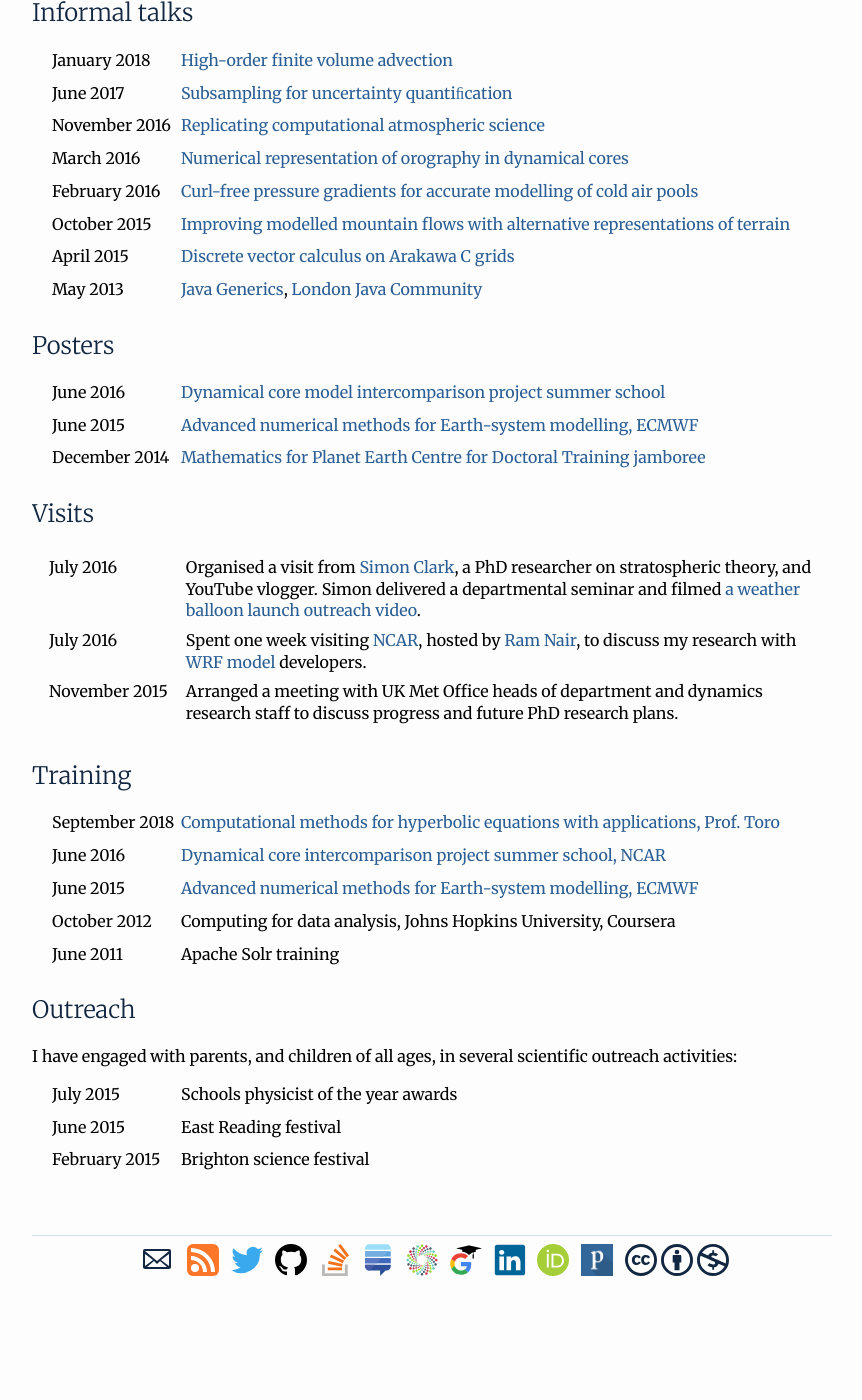
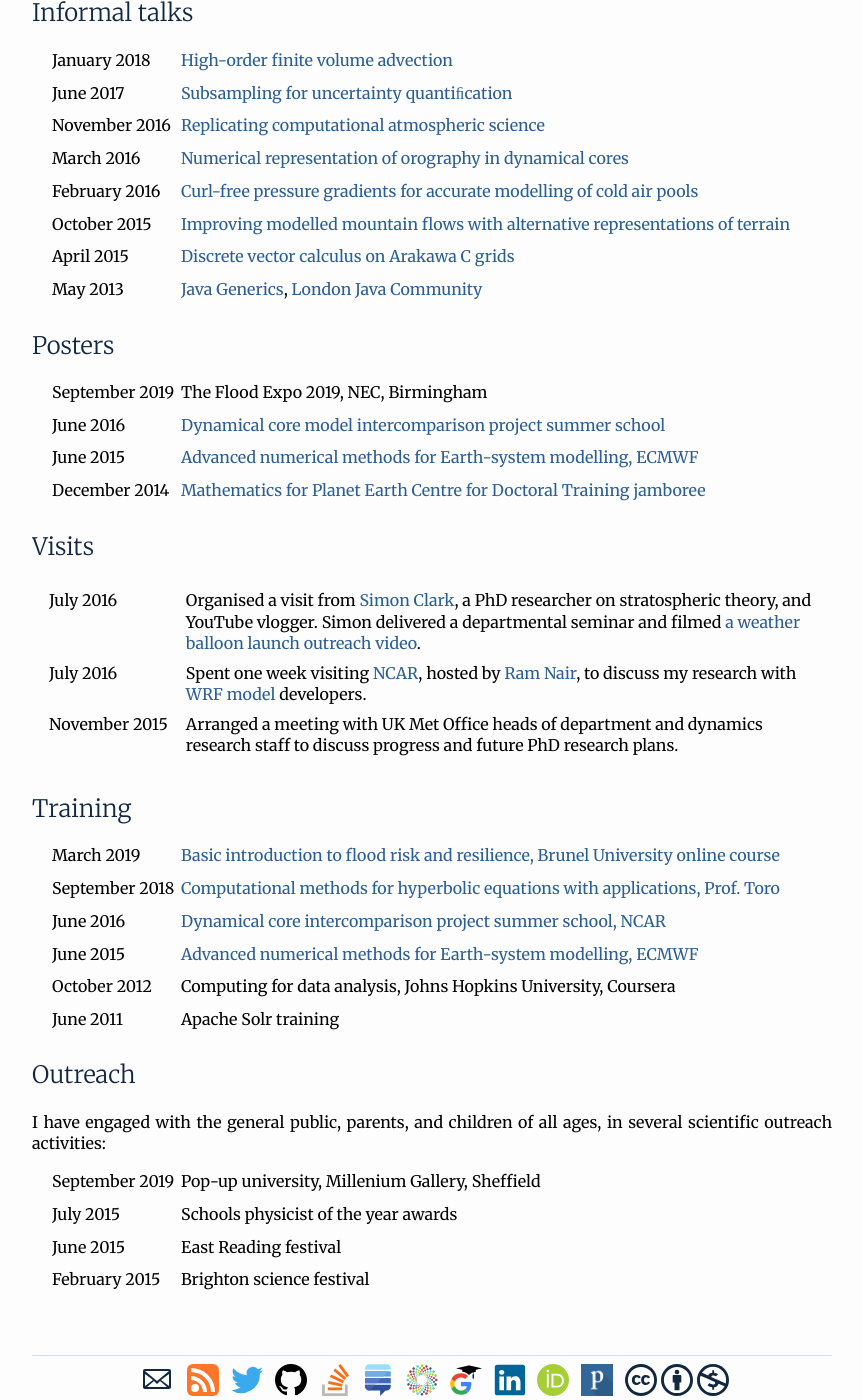
Before and after one commit to hertzsprung/hertzsprung.github.io, a Jekyll site: the page built from cv/index.html, in a window 1280 px wide and 1400 px high, scrolled down 4785 px. Shown: the whole window, without its empty margins (208-1070 px from the left). Built offline with Jekyll 4.4.1, drawn with Linux system fonts in a browser that asks for light colours; before the commit the page ends 6065 px from its top, so only the background shows below that.

Commit message:
more updates to cv

```diff
--- a/cv/index.html
+++ b/cv/index.html
@@ -237,6 +237,7 @@ My reviewer profile is <a href="https://publons.com/author/1056336/james-shaw#pr
 <section style="page-break-before: always;">
 <h2>Posters</h2>
 <ul class="cv">
+  <li>September 2019&#9;The Flood Expo 2019, NEC, Birmingham</li>
   <li>June 2016&#9;<a href="../dcmip2016/poster.pdf">Dynamical core model intercomparison project summer school</a></li>
   <li>June 2015&#9;<a href="../posters/ecmwf2015.pdf">Advanced numerical methods for Earth-system modelling, ECMWF</a></li>
   <li>December 2014&#9;<a href="../posters/mpecdt2014.pdf">Mathematics for Planet Earth Centre for Doctoral Training jamboree</a></li>
@@ -257,6 +258,7 @@ My reviewer profile is <a href="https://publons.com/author/1056336/james-shaw#pr
 <section>
 <h2>Training</h2>
 <ul class="cv">
+  <li>March 2019&#9;<a href="https://www.brunel.ac.uk/business/Centre-for-Flood-Risk-and-Resilience/e-learning-courses">Basic introduction to flood risk and resilience, Brunel University online course</a></li>
   <li>September 2018&#9;<a href="https://eleuteriotoro.com/2018/06/23/computational-methods-for-hyperbolic-equations-with-applications/">Computational methods for hyperbolic equations with applications, Prof. Toro</a></li>
   <li>June 2016&#9;<a href="https://www.earthsystemcog.org/projects/dcmip-2016/">Dynamical core intercomparison project summer school, NCAR</a></li>
   <li>June 2015&#9;<a href="http://www.ecmwf.int/en/learning/training/advanced-numerical-methods-for-earth-system-modelling">Advanced numerical methods for Earth-system modelling, ECMWF</a></li>
@@ -268,8 +270,9 @@ My reviewer profile is <a href="https://publons.com/author/1056336/james-shaw#pr
 <section>
 <h2>Outreach</h2>
 <p>
-I have engaged with parents, and children of all ages, in several scientific outreach activities:
+I have engaged with the general public, parents, and children of all ages, in several scientific outreach activities:
 <ul class="cv">
+  <li>September 2019&#9;Pop-up university, Millenium Gallery, Sheffield</li>
   <li>July 2015&#9;Schools physicist of the year awards</li>
   <li>June 2015&#9;East Reading festival</li>
   <li>February 2015&#9;Brighton science festival</li>
```
